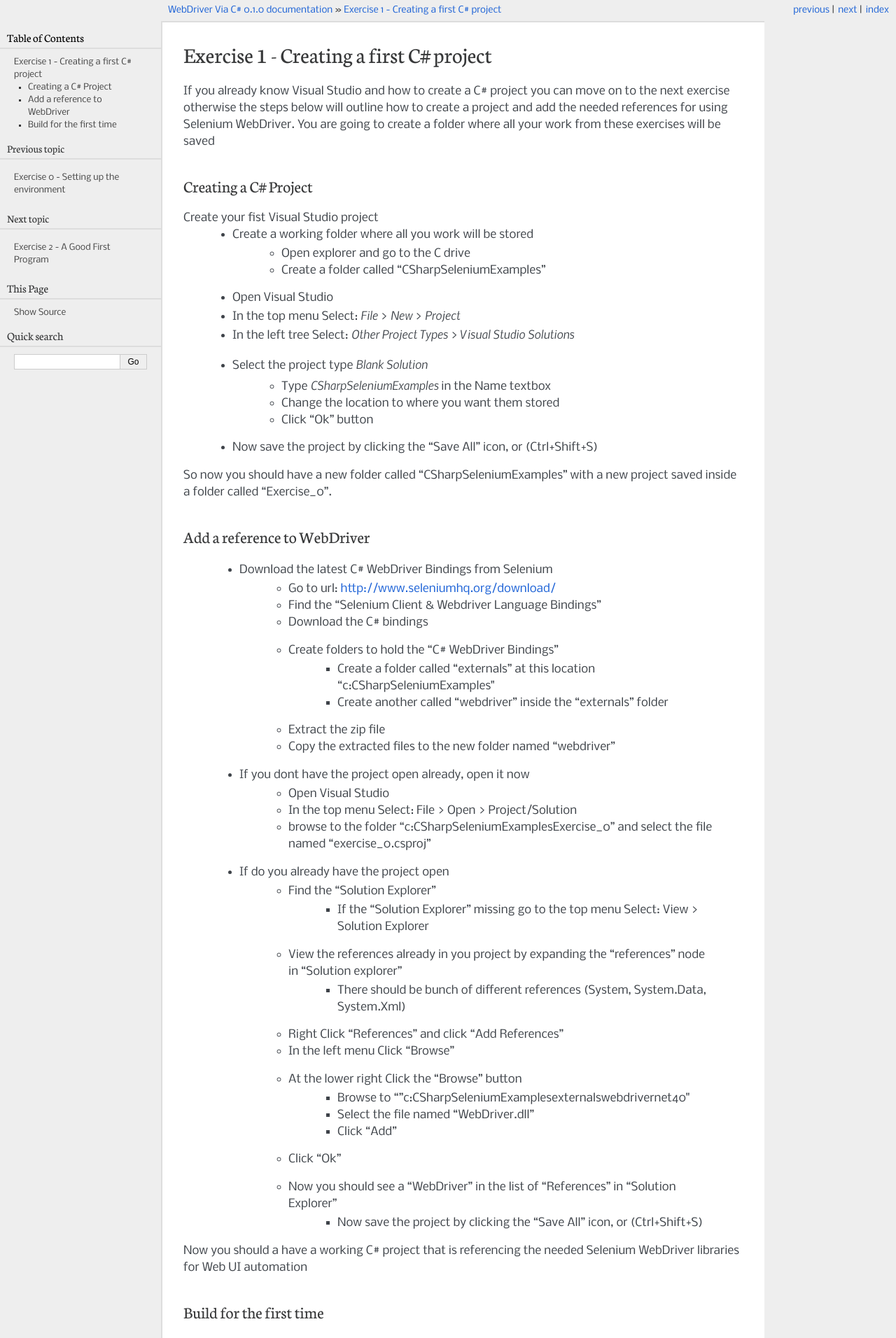
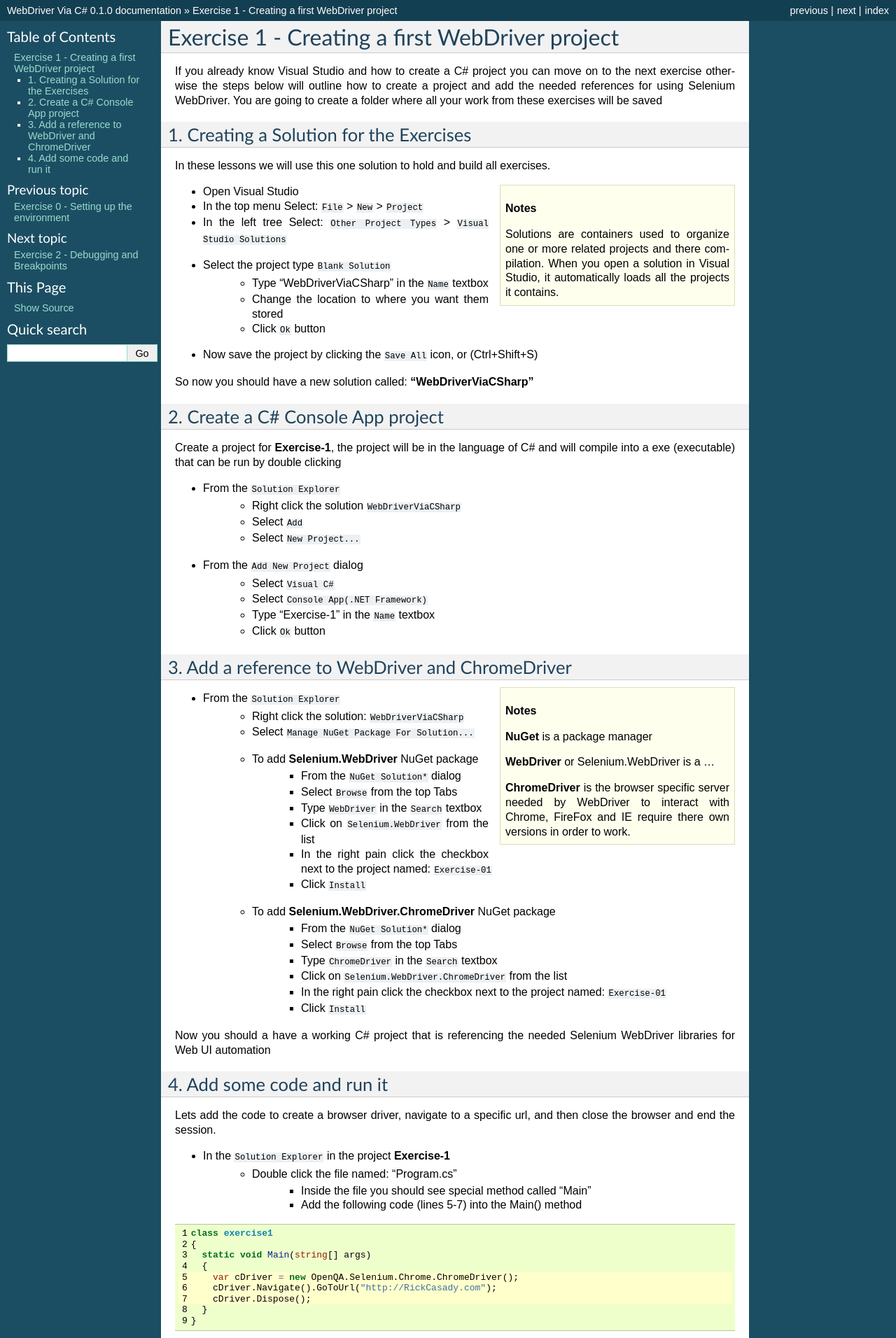
Before and after one commit to rcasady616/Webdriver-Via-CSharp, a Sphinx documentation site: the page built from source/exercise-1.rst, in a window 1280 px wide. Shown: the top 1912 px of the page at 70% size. Built offline with Sphinx 7.4.7, drawn with Linux system fonts in a browser that asks for light colours; some of the changed text lies outside the part shown.

Commit message:
finish rough drath of Exercise-1

```diff
--- a/source/conf.py
+++ b/source/conf.py
@@ -74,7 +74,7 @@
 # The theme to use for HTML and HTML Help pages.  See the documentation for
 # a list of builtin themes.
 #
-html_theme = 'pyramid'
+html_theme = 'classic'
 
 # Theme options are theme-specific and customize the look and feel of a theme
 # further.  For a list of options available for each theme, see the
--- a/source/exercise-1.rst
+++ b/source/exercise-1.rst
@@ -1,92 +1,106 @@
 .. exercise-1:
 
 ================================================================
-Exercise 1 - Creating a first C# project
+Exercise 1 - Creating a first WebDriver project
 ================================================================
 
 If you already know Visual Studio and how to create a C# project you can move on to the next exercise otherwise the steps below will outline how to create a project and add the needed references for using Selenium WebDriver.
 You are going to create a folder where all your work from these exercises will be saved
 
-Creating a C# Project
----------------------
-Create your fist Visual Studio project
-  + Create a working folder where all you work will be stored
-     + Open explorer and go to the C drive
-     + Create a folder called "CSharpSeleniumExamples"
+1. Creating a Solution for the Exercises
+----------------------------------------
+In these lessons we will use this one solution to hold and build all exercises.
 
-  + Open Visual Studio
-  + In the top menu Select: `File` > `New` > `Project`
-  + In the left tree Select: `Other Project Types` > `Visual Studio Solutions`
-  + Select the project type `Blank Solution`
-     + Type `CSharpSeleniumExamples` in the Name textbox
-     + Change the location to where you want them stored
-     + Click "Ok" button
+.. sidebar:: Notes
 
-  + Now save the project by clicking the "Save All" icon, or (Ctrl+Shift+S)
+  Solutions are containers used to organize one or more related projects and there compilation.
+  When you open a solution in Visual Studio, it automatically loads all the projects it contains.
 
-So now you should have a new folder called "CSharpSeleniumExamples" with a new project saved inside a folder called "Exercise_0".
++ Open Visual Studio
++ In the top menu Select: ``File`` > ``New`` > ``Project``
++ In the left tree Select: ``Other Project Types`` > ``Visual Studio Solutions``
++ Select the project type ``Blank Solution``
+    + Type "WebDriverViaCSharp" in the ``Name`` textbox
+    + Change the location to where you want them stored
+    + Click ``Ok`` button
++ Now save the project by clicking the ``Save All`` icon, or (Ctrl+Shift+S)
 
-Add a reference to WebDriver
-----------------------------
-  * Download the latest C# WebDriver Bindings from Selenium
-     * Go to url: http://www.seleniumhq.org/download/
-     * Find the "Selenium Client & Webdriver Language Bindings"
-     * Download the C# bindings
-     * Create folders to hold the "C# WebDriver Bindings"
-        * Create a folder called "externals" at this location "c:\CSharpSeleniumExamples\"
-        * Create another called "webdriver" inside the "externals" folder
-     * Extract the zip file
-     * Copy the extracted files to the new folder named "webdriver"
-  * If you dont have the project open already, open it now
-     * Open Visual Studio
-     * In the top menu Select: File > Open > Project/Solution
-     * browse to the folder "c:\CSharpSeleniumExamples\Exercise_0" and select the file named "exercise_0.csproj"
-  * If do you already have the project open
-     * Find the "Solution Explorer"
-        * If the "Solution Explorer" missing go to the top menu Select: View > Solution Explorer
-     * View the references already in you project by expanding the "references" node in "Solution explorer"
-        * There should be bunch of different references (System, System.Data, System.Xml)
-     * Right Click "References" and click "Add References"
-     * In the left menu Click "Browse"
-     * At the lower right Click the "Browse" button
-        * Browse to ""c:\CSharpSeleniumExamples\externals\webdriver\net40\"
-        * Select the file named "WebDriver.dll"
-        * Click "Add"
-     * Click "Ok"
-     * Now you should see a "WebDriver" in the list of "References" in "Solution Explorer"
-	 * Now save the project by clicking the "Save All" icon, or (Ctrl+Shift+S)
+So now you should have a new solution called: **"WebDriverViaCSharp"**
+
+2. Create a C# Console App project
+----------------------------------
+Create a project for **Exercise-1**, the project will be in the language of C# and will compile into a exe (executable) that can be run by double clicking
+
++ From the ``Solution Explorer``
+    + Right click the solution ``WebDriverViaCSharp``
+    + Select ``Add``
+    + Select ``New Project...``
++ From the ``Add New Project`` dialog
+    + Select ``Visual C#``
+    + Select ``Console App(.NET Framework)``
+    + Type "Exercise-1" in the ``Name`` textbox
+    + Click ``Ok`` button
+
+
+3. Add a reference to WebDriver and ChromeDriver
+------------------------------------------------
+.. sidebar:: Notes
+
+  **NuGet** is a package manager
+
+  **WebDriver** or Selenium.WebDriver is a ...
+
+  **ChromeDriver** is the browser specific server needed by WebDriver to interact with Chrome, FireFox and IE require there own versions in order to work.
+
++ From the ``Solution Explorer``
+      + Right click the solution: ``WebDriverViaCSharp``
+      + Select ``Manage NuGet Package For Solution...``
+      + To add **Selenium.WebDriver** NuGet package
+          + From the ``NuGet Solution*`` dialog
+          + Select ``Browse`` from the top Tabs
+          + Type ``WebDriver`` in the ``Search`` textbox
+          + Click on ``Selenium.WebDriver`` from the list
+          + In the right pain click the checkbox next to the project named: ``Exercise-01``
+          + Click ``Install``
+      + To add **Selenium.WebDriver.ChromeDriver** NuGet package
+          + From the ``NuGet Solution*`` dialog
+          + Select ``Browse`` from the top Tabs
+          + Type ``ChromeDriver`` in the ``Search`` textbox
+          + Click on ``Selenium.WebDriver.ChromeDriver`` from the list
+          + In the right pain click the checkbox next to the project named: ``Exercise-01``
+          + Click ``Install``
 
 Now you should a have a working C# project that is referencing the needed Selenium WebDriver libraries for Web UI automation
 
-Build for the first time
-------------------------
-  * If you dont have the project open already, open it now
-      * Open Visual Studio
-      * In the top menu Select: File > Open > Project/Solution
-      * browse to the folder "c:\CSharpSeleniumExamples\Exercise_0" and select the file named "exercise_0.csproj"
-  * If do you already have the project open
-      * Find the "Solution Explorer" and double click to open, the file named "Program.cs"
-	  * Inside the file you should see special method called "Main"
-	  * Type the following code in the Main() n method
+4. Add some code and run it
+---------------------------
+Lets add the code to create a browser driver, navigate to a specific url, and then close the browser and end the session.
 
-.. code-block :: csharp
-
-	FirefoxDriver ff = new FirefoxDriver();
-	ff.Navigate().GoToUrl("http://RickCasady.com");
-	ff.Dispose();
-
-Now your code should look like this
-
++ In the ``Solution Explorer`` in the project **Exercise-1**
+    + Double click the file named: "Program.cs"
+	  + Inside the file you should see special method called "Main"
+	  + Add the following code (lines 5-7) into the Main() method
 
 .. code-block:: csharp
+  :linenos:
+  :emphasize-lines: 5,6,7
 
-	using OpenQA.Selenium.Firefox;
-	class exercise1
-	{
-		static void Main(string[] args)
-		{
-			FirefoxDriver ff = new FirefoxDriver();
-			ff.Navigate().GoToUrl("http://RickCasady.com");
-			ff.Dispose();
-		}
-	}
+  class exercise1
+  {
+    static void Main(string[] args)
+    {
+      var cDriver = new OpenQA.Selenium.Chrome.ChromeDriver();
+      cDriver.Navigate().GoToUrl("http://RickCasady.com");
+      cDriver.Dispose();
+    }
+  }
+
++ To compile the code and lunch the exe with a debugger attached
+    + Click the ``Start`` button in the toolbar at the top
+        + You can accomplish the same by (Clicking ``Debug`` > ``Start Debugging``) or (use the key ``F5``)
+
+.. topic:: Summary
+
+  - You should be able to create solutions and add projects.
+  - You also should be able to add NuGet packages to you projects.
+  - You should be able to compile, run and  debug your code
--- a/source/exercise-2.rst
+++ b/source/exercise-2.rst
@@ -1,8 +1,8 @@
 .. exercise-2:
 
-=================================
-Exercise 2 - A Good First Program
-=================================
+======================================
+Exercise 2 - Debugging and Breakpoints
+======================================
 
 Create a new project the same way you did in :doc:`exercise-1` this time name it **Exercise-2**
 
```
